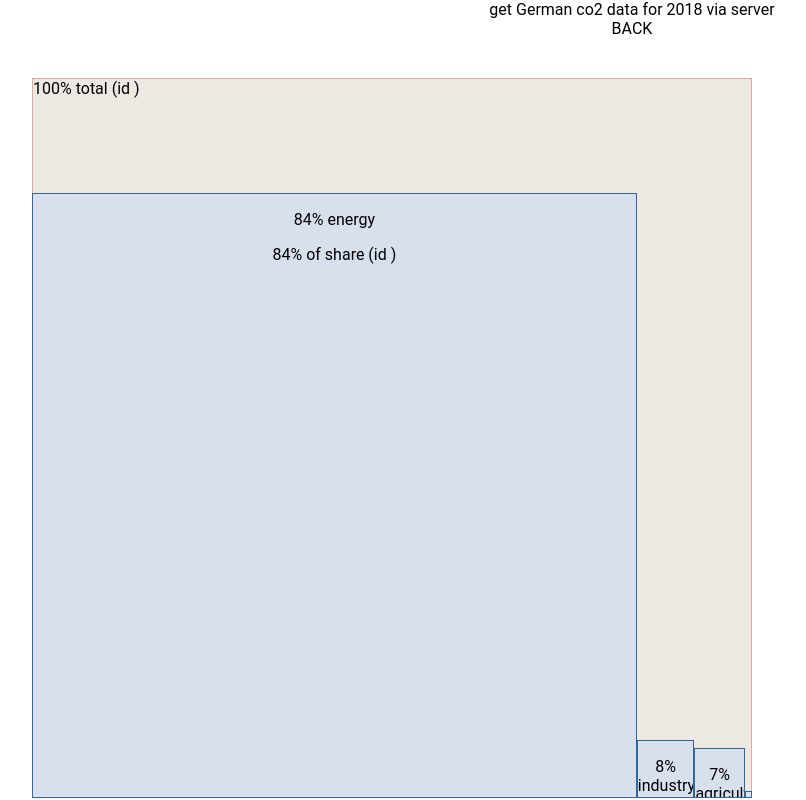
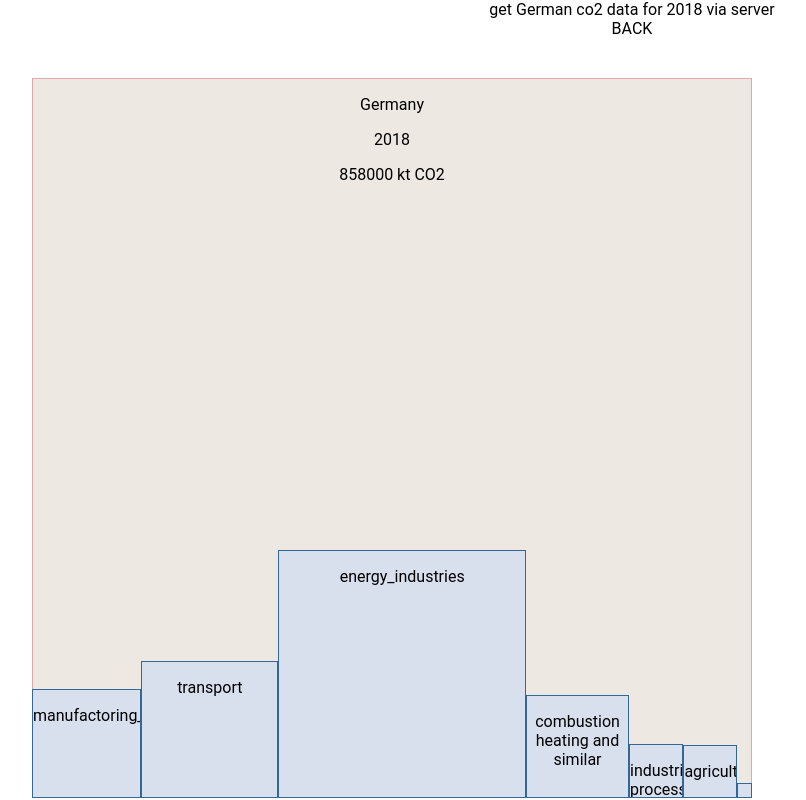
Before and after one commit to jensdreske/capstone-project, a React (Create React App) app in the folder client/: page / in a window 1280 px wide. Shown: the top 800 px of the page, without its empty margins (8-814 px from the left). Built offline with nearby package versions, Linux system fonts and the light colour scheme; no server answers.

Commit message:
cleaned up sum view

```diff
--- a/client/src/App.js
+++ b/client/src/App.js
@@ -1,5 +1,7 @@
 import { useEffect, useState } from "react";
 import styled from "styled-components";
+
+import { startShares } from "./variables.js";
 
 function App() {
   const shares = {
@@ -41,6 +43,7 @@ function App() {
   const [testResponse, setTestResponse] = useState({});
   const [emissionStart, setEmissionStart] = useState(shares);
   const [emissionHistory, setEmissionHistory] = useState([]);
+  const [emissionView, setEmissionView] = useState(startShares);
 
   useEffect(() => {
     fetch("http://localhost:4000/")
@@ -121,7 +124,7 @@ function App() {
     return newstr.reduce((acc, curr) => acc + " " + curr, " ");
   }
 
-  function Shares({ shares }) {
+  function SharesUnfcc({ shares }) {
     console.log(shares);
     return (
       <>
@@ -170,6 +173,42 @@ function App() {
     );
   }
 
+  function Shares({ shares }) {
+    shares.slices.forEach((slice) => {
+      slice.percentage = (slice.emission / shares.emission) * 100;
+    });
+    return (
+      <>
+        <SharesBox>
+          <p>{shares.country}</p>
+          <p>{shares.year}</p>
+          <p>{shares.total} kt CO2</p>
+        </SharesBox>
+        {shares.slices.map((slice, index) => {
+          return (
+            <SharesSlice
+              style={{
+                height: `${slice.percentage}%`,
+                width: `${slice.percentage}%`,
+              }}
+            >
+              <SliceText>
+                <p>{slice.name}</p>
+              </SliceText>
+              <TooltipBox>
+                <Tooltip className="tooltipText">
+                  <p>{slice.name}</p>
+                  <p>{roundPlaces(slice.percentage, 2)}%</p>
+                  <p>{slice.emission} kt CO2</p>
+                </Tooltip>
+              </TooltipBox>
+            </SharesSlice>
+          );
+        })}
+      </>
+    );
+  }
+
   function getBack() {
     getEmissions(emissionHistory[1]);
     console.log(emissionHistory[0]);
@@ -185,9 +224,15 @@ function App() {
       <div onClick={() => getBack()} style={{ cursor: "pointer" }}>
         BACK
       </div>
+
       <SharesCake>
-        <Shares shares={emissionStart} />
+        <Shares shares={emissionView} />
       </SharesCake>
+
+      <SharesCake>
+        <SharesUnfcc shares={emissionStart} />
+      </SharesCake>
+
       <div>Server says: {serverMessage} </div>
 
       <div onClick={() => testServerRequest()} style={{ cursor: "pointer" }}>
@@ -220,11 +265,13 @@ const SharesCake = styled.article`
 const SharesBox = styled.section`
   border: 1px solid #daa;
   background-color: #eee8e3;
-  display: flex;
-  /* flex-direction: column-reverse; */
-  flex-wrap: wrap;
+  /* display: flex;
+  flex-direction: column-reverse;
+  flex-wrap: wrap; */
   position: absolute;
   cursor: zoom-out;
+  width: 100%;
+  height: 100%;
 `;
 
 const SharesSlice = styled.section`
--- /dev/null
+++ b/client/src/variables.js
@@ -0,0 +1,110 @@
+export const startShares = {
+  // quelle UBA 2020_thg_crf_plus_1a_details_ci
+  // entspricht UNFCC
+  country: "Germany",
+  year: 2018,
+  total: 858000,
+
+  name: "sum",
+  emission: 858000,
+
+  slices: [
+    {
+      name: "manufactoring_industries",
+      emission: 130100,
+    },
+    {
+      name: "transport",
+      emission: 163600,
+    },
+    {
+      name: "energy_industries",
+      emission: 295200,
+    },
+    {
+      name: "combustion heating and similar",
+      emission: 122800,
+    },
+    {
+      name: "industrial processes",
+      emission: 64800,
+    },
+    {
+      name: "agriculture",
+      emission: 63600,
+    },
+    {
+      name: "other",
+      emission: 18200,
+      slices: [
+        {
+          name: "fugitive emissions from fuels",
+          emission: 8500,
+        },
+        {
+          name: "waste & waste water",
+          emission: 9700,
+        },
+      ],
+    },
+  ],
+};
+
+const player = {
+  individualCo2Emissions: 0,
+  averageCo2Emissions: 12.193,
+  unit: "Tonnen",
+  origin: "Germany",
+};
+
+const co2EmissionsByCountry = {
+  country: "Germany",
+  year: 2018,
+  population: 83190556,
+  units: "1000 Tonnen",
+  emissions: 1014360,
+  production: 794118,
+  private: 220242,
+  unfcc_data: {
+    emissions: 831437,
+    unfccId: 8677,
+    energy: {
+      emissions: 720284,
+      unfccId: 8819,
+      fuel_combustion: {
+        emissions: 711758,
+        unfccId: 9089,
+        energy_industries: { emissions: 295192, unfccId: 10402 },
+        manufactoring: { emissions: 130124, unfccId: 8556 },
+        transport: {
+          emissions: 163620,
+          unfccId: 8322,
+          road: { emissions: 157707, unfccId: 9607 },
+        },
+        residential: { emissions: 83694, unfccId: 9823 },
+      },
+    },
+  },
+  destatis_data: {
+    strassen_verkehr: {
+      emissions: 165625,
+      private_haushalte: 110780,
+      produktion: 54843,
+      fossil: {
+        emissions: 157567,
+        private_haushalte: 105586,
+        produktion: 51979,
+      },
+      bio: {
+        emissions: 8058,
+        private_haushalte: 5194,
+        produktion: 2864,
+      },
+    },
+  },
+};
+
+// console.log(
+//   co2EmissionsByCountry.destatis_data.verkehr.fossil.emissions +
+//     co2EmissionsByCountry.destatis_data.verkehr.bio.emissions
+// );
```
